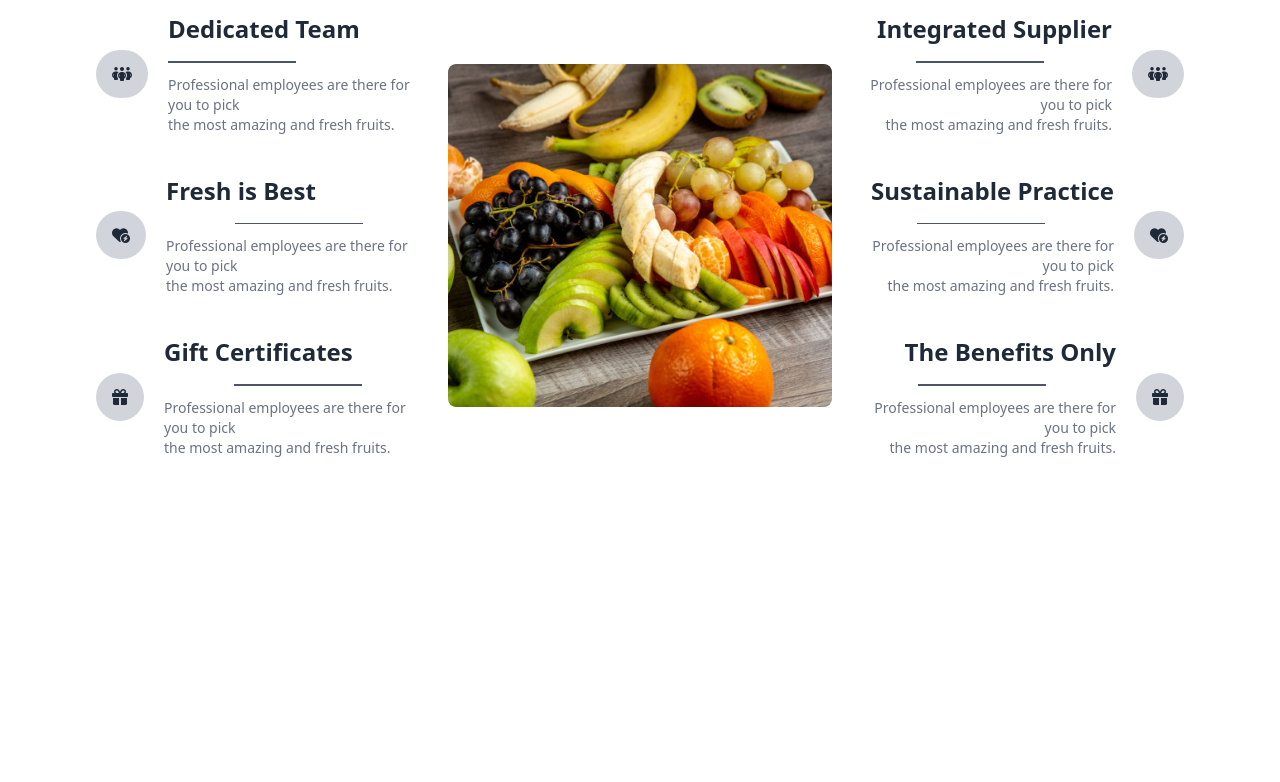
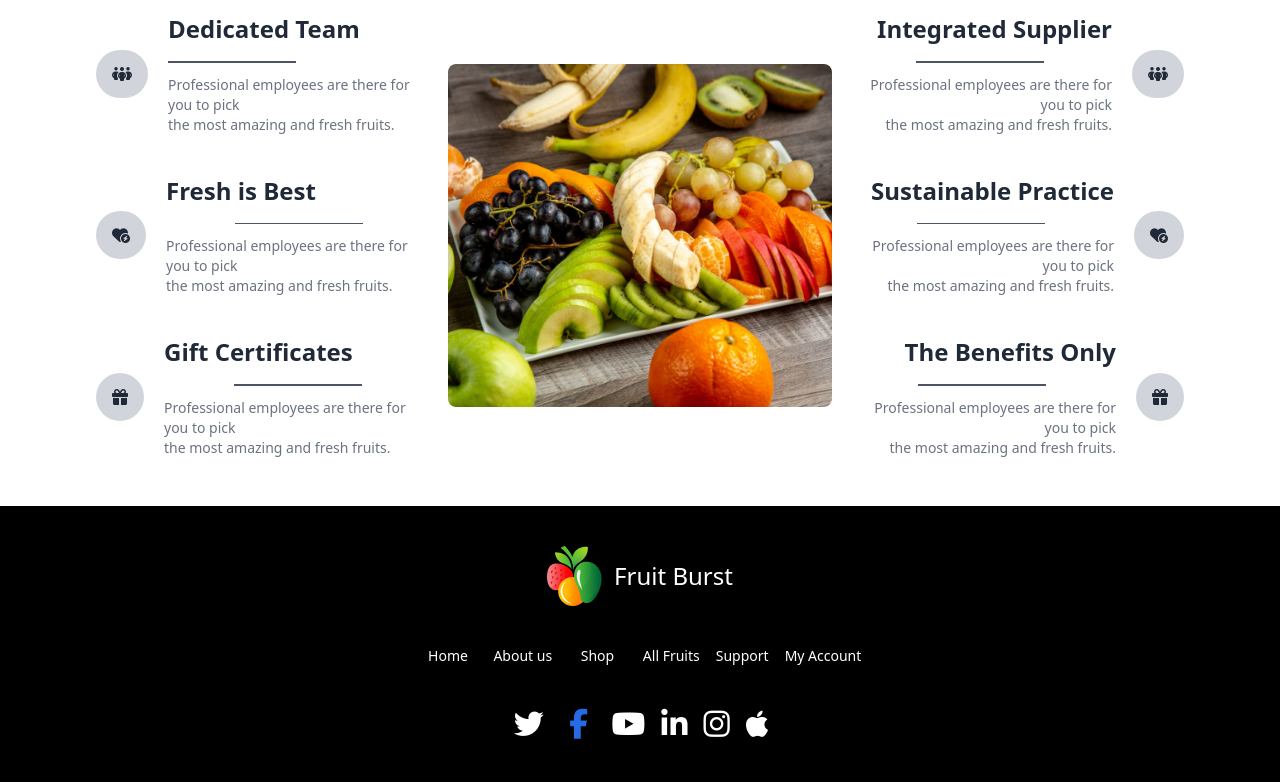
Before and after one commit to iRobinIslam/Fruit-Brust, a plain HTML site: page index.html in a window 1280 px wide. Shown: the part 2389-3171 px from the top of the page. Before the commit the page ends 2895 px from the top, so only its background shows below. Drawn offline with nearby package versions, Linux system fonts and the light colour scheme.

Commit message:
added the footer section

```diff
--- a/index.html
+++ b/index.html
@@ -661,6 +661,31 @@
         </section>
         <!--Why Choose Us section end-->
     </main>
-    <footer></footer>
+    <!-- footer section start-->
+    <footer class="footer footer-center p-10 bg-black text-white">
+      <div class="flex gap-3 items-center">
+        <img src="./images/logo.png" alt="">
+        <h2 class="text-2xl">Fruit Burst</h2>
+      </div>
+      <div class="grid grid-cols-3 md:grid-flow-col lg:grid-flow-col gap-4">
+        <a class="link link-hover">Home</a>
+        <a class="link link-hover">About us</a>
+        <a class="link link-hover">Shop</a>
+        <a class="link link-hover">All Fruits</a>
+        <a class="link link-hover">Support</a>
+        <a class="link link-hover">My Account</a>
+      </div>
+      <div>
+        <div class="grid grid-cols-3 md:grid-flow-col lg:grid-flow-col gap-4">
+          <i class="fa-brands fa-twitter  text-3xl" style="color: #ffffff;"></i>
+          <i class="fa-brands fa-facebook-f text-3xl" style="color: #246be5;"></i>
+          <i class="fa-brands fa-youtube text-3xl" style="color: #ffffff;"></i>
+          <i class="fa-brands fa-linkedin-in text-3xl" style="color: #ffffff;"></i>
+          <i class="fa-brands fa-instagram text-3xl" style="color: #ffffff;"></i>
+          <i class="fa-brands fa-apple text-3xl" style="color: #ffffff;"></i>
+        </div>
+      </div>
+    </footer>
+    <!-- footer section end-->
 </body>
 </html>
```
